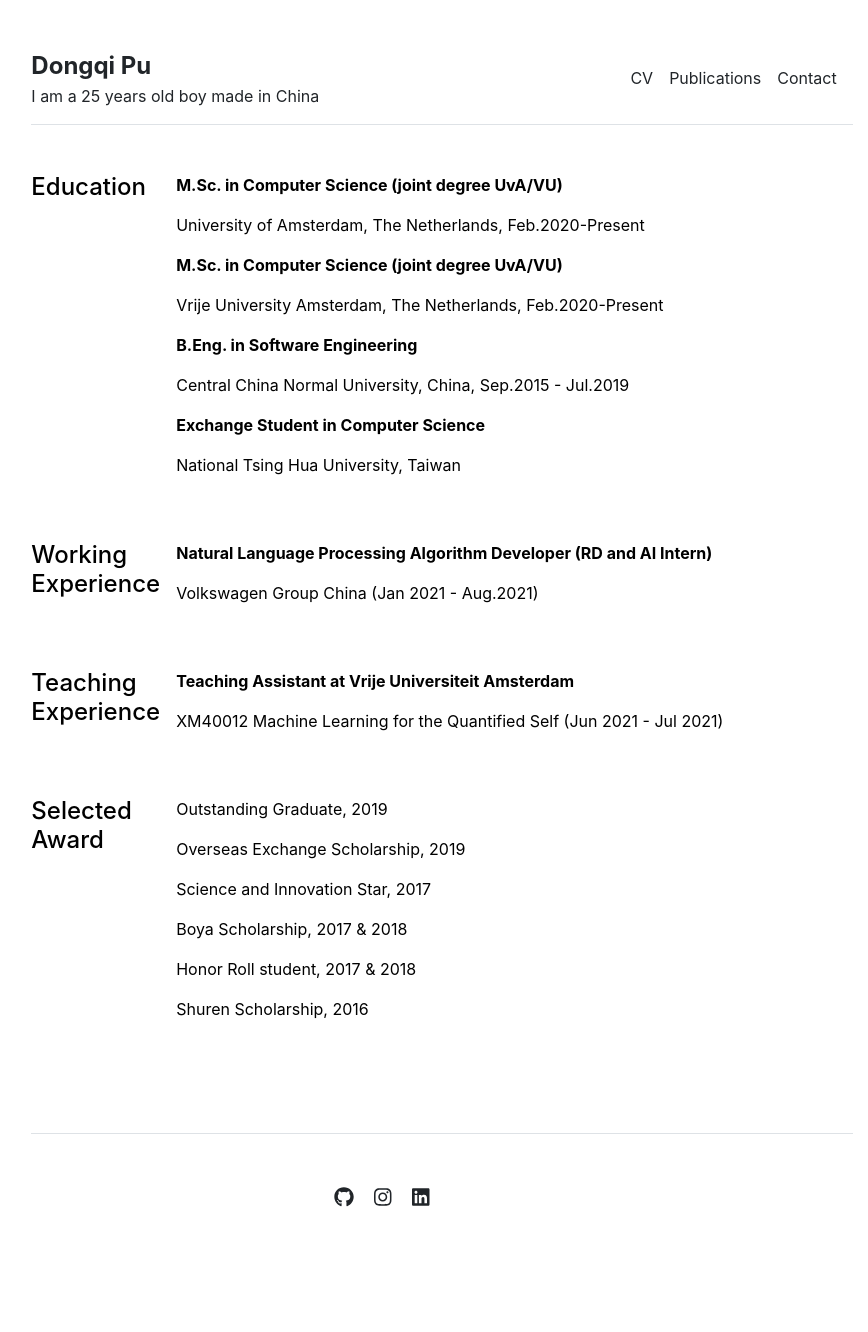
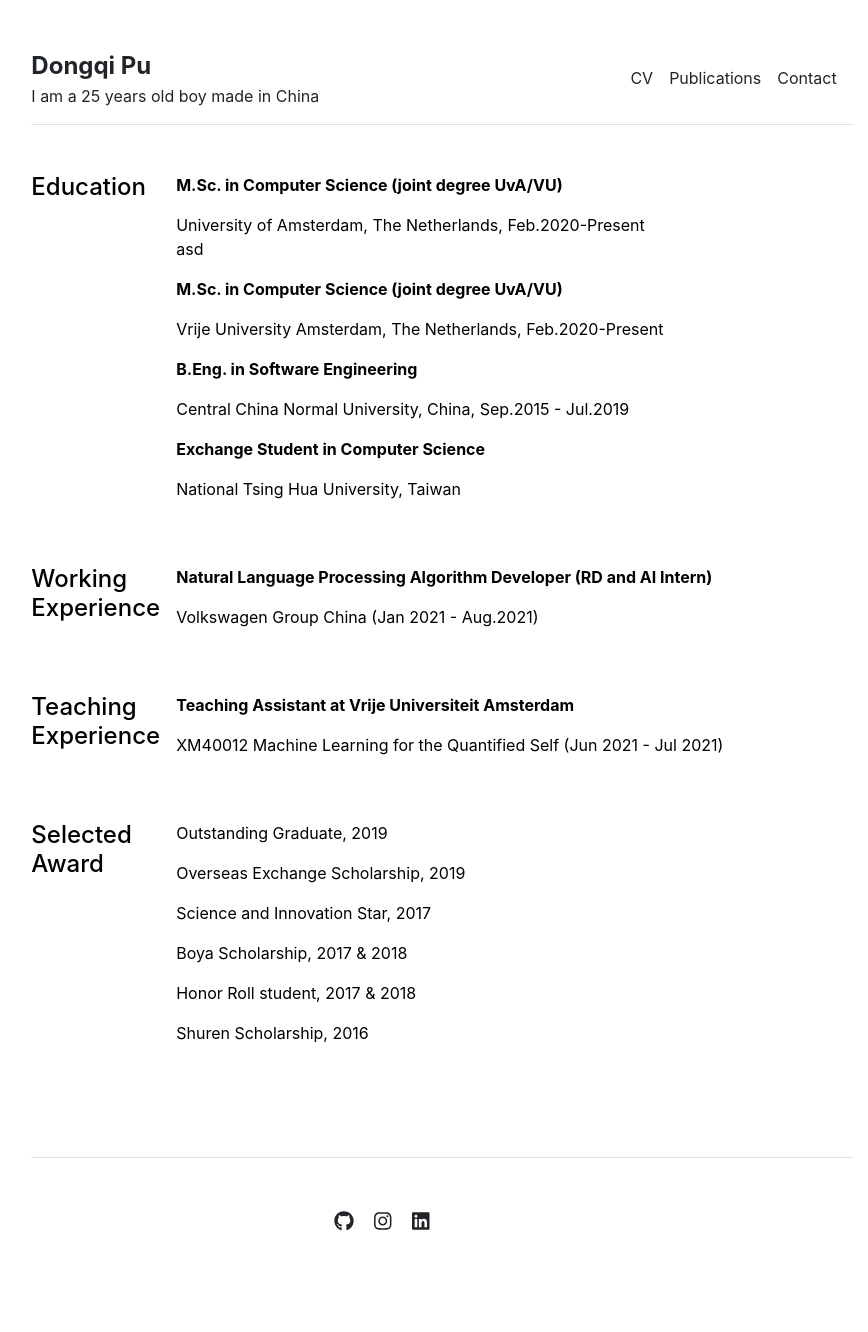
Before and after one commit to pudongqi/pudongqi.github.io, a Jekyll site: the page built from cv.md, in a window 1280 px wide. Shown: the whole page, without its empty margins (198-1066 px from the left). Built offline with Jekyll 4.4.1, drawn with Linux system fonts in a browser that asks for light colours; before the commit the page ends 1308 px from its top, so only the background shows below that.

Commit message:
no message

```diff
--- a/_data/cv/education.yml
+++ b/_data/cv/education.yml
@@ -1,5 +1,6 @@
 - title: 'M.Sc. in Computer Science (joint degree UvA/VU)'
-  description: "University of Amsterdam, The Netherlands, Feb.2020-Present"
+  description: "University of Amsterdam, The Netherlands, Feb.2020-Present
+  <br>asd</br>"
 
 - title: 'M.Sc. in Computer Science (joint degree UvA/VU)'
   description: "Vrije University Amsterdam, The Netherlands, Feb.2020-Present"
```
